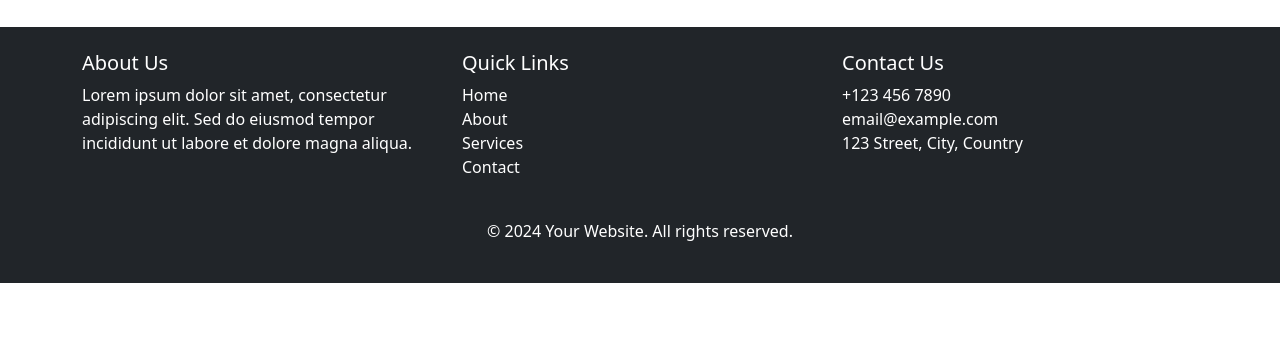
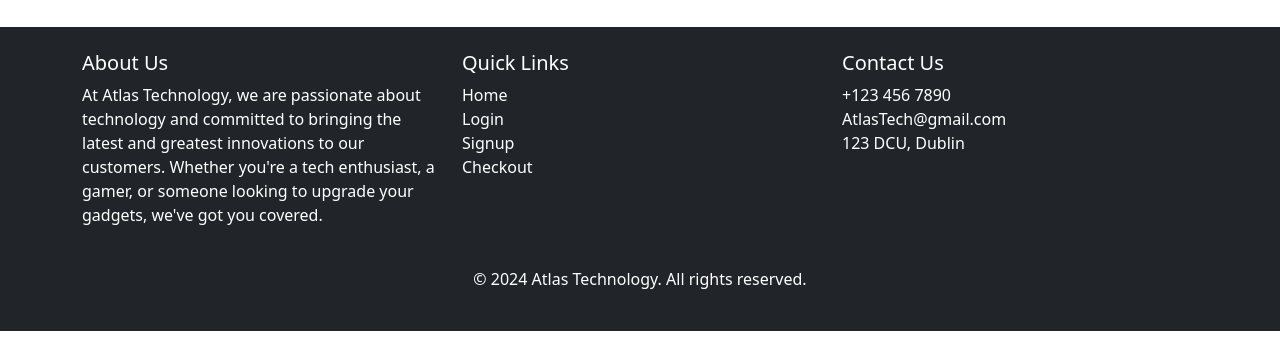
Before and after one commit to eagerr2/IT-ARCH, a Django app: page / in a window 1280 px wide. Shown: the part 452-800 px from the top of the page. Run offline with Django 4.2, Linux system fonts and the light colour scheme.

Commit message:
this all works and just needs product implementation

```diff
--- a/main/templates/base.html
+++ b/main/templates/base.html
@@ -49,28 +49,31 @@
             <div class="row">
                 <div class="col-md-4">
                     <h5>About Us</h5>
-                    <p>Lorem ipsum dolor sit amet, consectetur adipiscing elit. Sed do eiusmod tempor incididunt ut labore et dolore magna aliqua.</p>
+                    <p>At Atlas Technology, we are passionate about technology and committed
+                        to bringing the latest and greatest innovations to our customers.
+                        Whether you're a tech enthusiast, a gamer, or someone looking to upgrade
+                        your gadgets, we've got you covered.</p>
                 </div>
                 <div class="col-md-4">
                     <h5>Quick Links</h5>
                     <ul class="list-unstyled">
-                        <li><a href="#" class="text-white text-decoration-none">Home</a></li>
-                        <li><a href="#" class="text-white text-decoration-none">About</a></li>
-                        <li><a href="#" class="text-white text-decoration-none">Services</a></li>
-                        <li><a href="#" class="text-white text-decoration-none">Contact</a></li>
+                        <li><a href={% url 'home' %} class="text-white text-decoration-none">Home</a></li>
+                        <li><a href={% url 'login' %} class="text-white text-decoration-none">Login</a></li>
+                        <li><a href={% url 'signup' %} class="text-white text-decoration-none">Signup</a></li>
+                        <li><a href={% url 'checkout' %} class="text-white text-decoration-none">Checkout</a></li>
                     </ul>
                 </div>
                 <div class="col-md-4">
                     <h5>Contact Us</h5>
                     <p>
                         <i class="bi bi-telephone-fill"></i> +123 456 7890<br>
-                        <i class="bi bi-envelope-fill"></i> email@example.com<br>
-                        <i class="bi bi-geo-alt-fill"></i> 123 Street, City, Country
+                        <i class="bi bi-envelope-fill"></i> AtlasTech@gmail.com<br>
+                        <i class="bi bi-geo-alt-fill"></i> 123 DCU, Dublin
                     </p>
                 </div>
             </div>
             <div class="text-center mt-4">
-                <p>&copy; 2024 Your Website. All rights reserved.</p>
+                <p>&copy; 2024 Atlas Technology. All rights reserved.</p>
             </div>
         </div>
     </footer>
--- a/main/templates/home.html
+++ b/main/templates/home.html
@@ -9,11 +9,12 @@
         <input type="text" class="form-control mb-3" placeholder="Keywords">
         <div>
             <h6>Color</h6>
-            <div><input type="checkbox" id="color1"> Lorem Ipsum</div>
-            <div><input type="checkbox" id="color2"> Lorem Ipsum</div>
-            <h6>Size</h6>
-            <div><input type="checkbox" id="size1"> Lorem Ipsum</div>
-            <div><input type="checkbox" id="size2"> Lorem Ipsum</div>
+            <div><input type="checkbox" id="color1"> Black</div>
+            <div><input type="checkbox" id="color2"> Red</div>
+            <div><input type="checkbox" id="color1"> Yellow</div>
+            <div><input type="checkbox" id="color2"> Orange</div>
+            <h6>Price</h6>
+            <div><input type="checkbox" id="size1"> example for now</div>
         </div>
     </div>
     <div class="col-md-6">
@@ -35,7 +36,7 @@
         <div id="cart-items"></div>
         <hr>
         <p>Subtotal: $<span id="subtotal">0</span></p>
-        <button class="btn btn-success">Proceed to Checkout</button>
+        <a href={% url "checkout"%}><button class="btn btn-success">Proceed to Checkout</button></a>
     </div>
 </div>
 {% endblock %}
```
Also changed, not shown: main/templates/checkout.html (+7 -0 lines).
